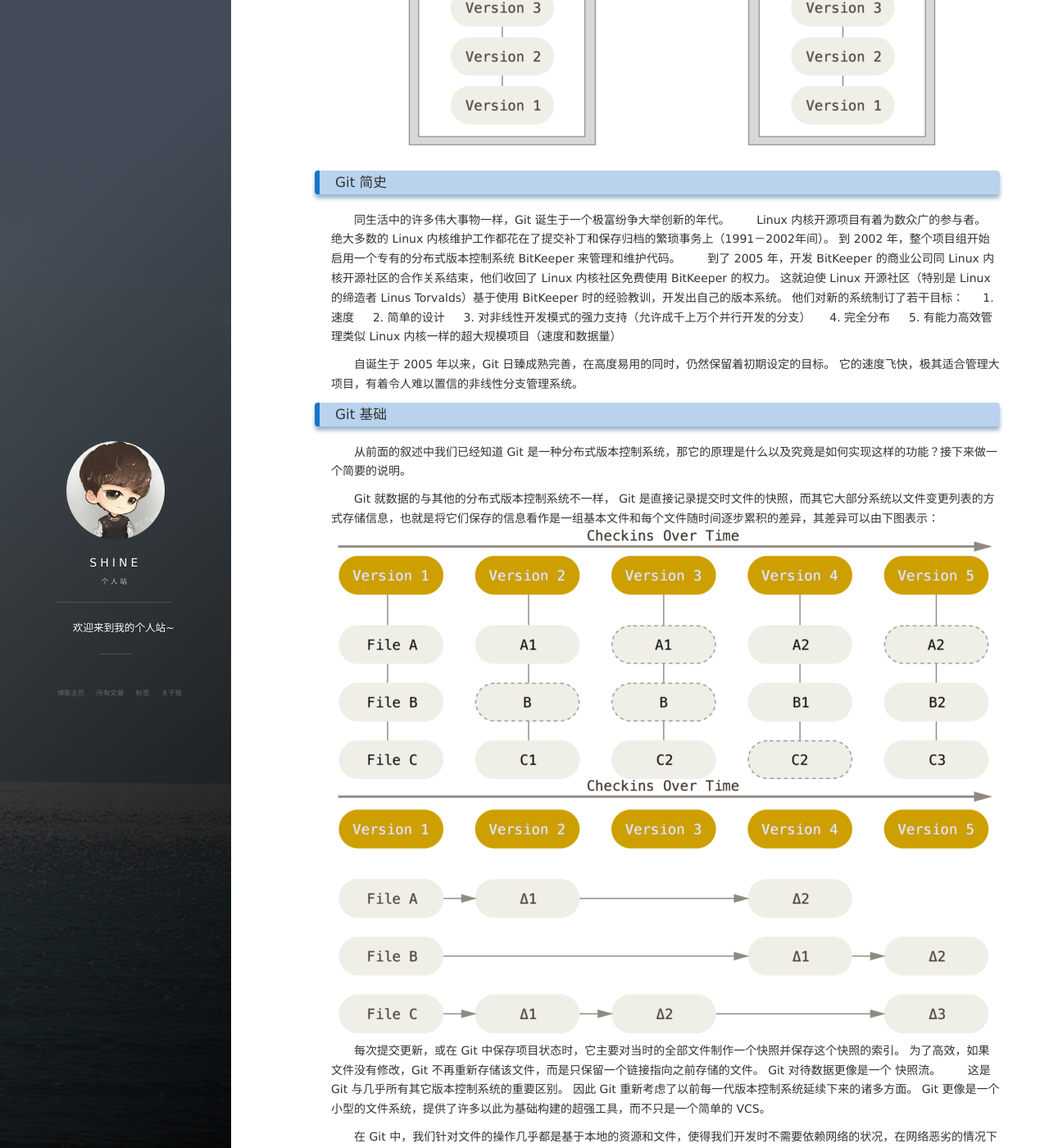
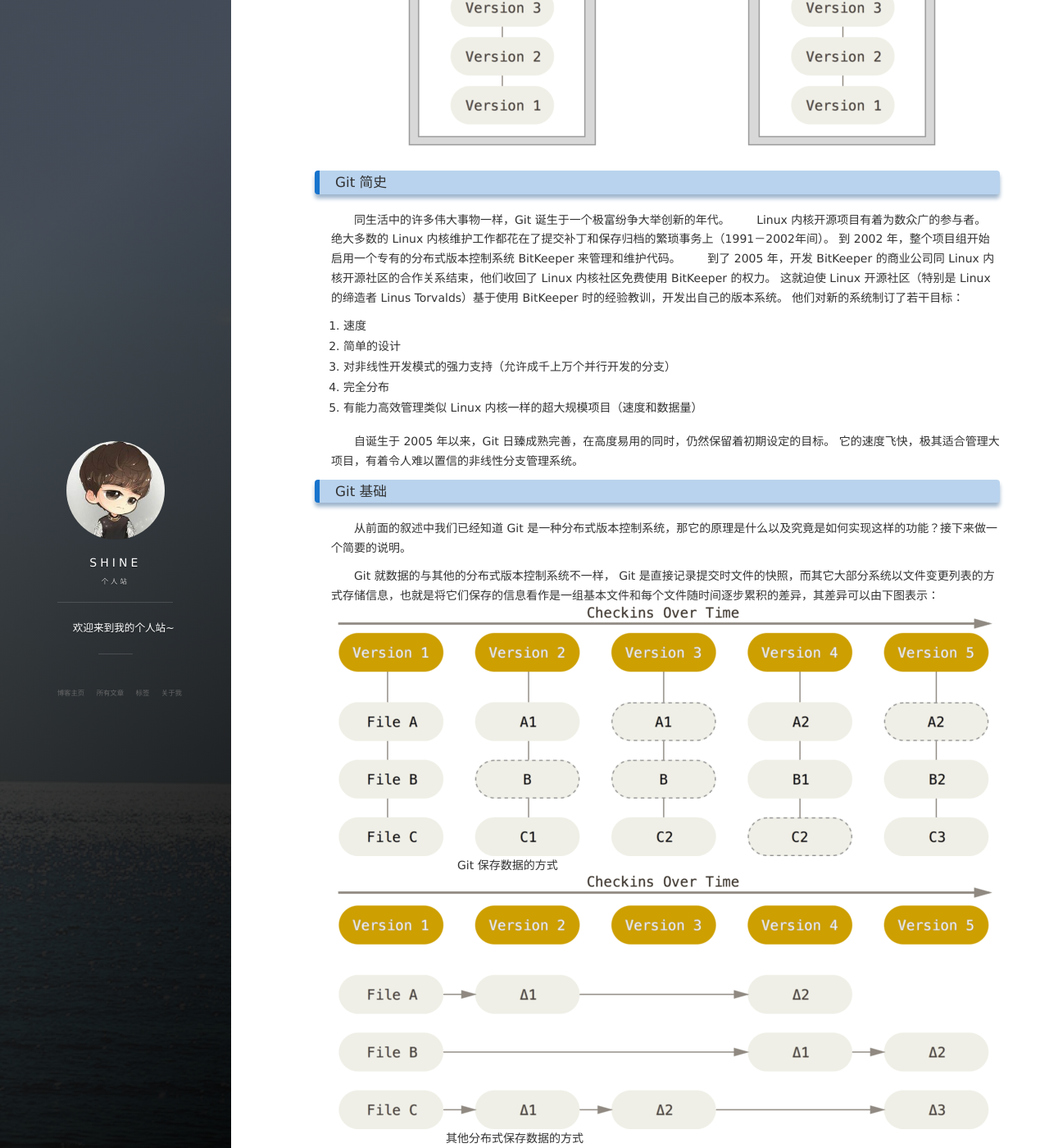
Before and after one commit to LabroShine/LabroShine.github.io, a Jekyll site: the page built from _posts/2018-04-01-一步一步学习Git（一）.md, in a window 1280 px wide and 1400 px high, scrolled down 3378 px. Shown: the whole window at 82% size. Built offline with Jekyll 4.4.1, drawn with Linux system fonts in a browser that asks for light colours; nearby versions of some CDN libraries; comment, search, counter and statistics services are not loaded; some of the changed lines change nothing that is shown; some of the changed text lies outside the part shown.

Commit message:
modify format

````diff
--- a/_posts/2018-04-01-一步一步学习Git（一）.md
+++ b/_posts/2018-04-01-一步一步学习Git（一）.md
@@ -7,7 +7,7 @@
 ---
 
 **写在前面的话：**
-> =====================&emsp;&emsp;***禁止转载***&emsp;&emsp;=========================
+> =====================&emsp;&emsp;&emsp;&emsp;***禁止转载***&emsp;&emsp;&emsp;&emsp;=========================
 
 > 说明：最近在学习 Git 相关的内容，刚刚起步，遇到了太多的不会，查阅了很多的资料，也阅读了许多的博客，有收获也又失落。不得不说，现在的网络太发达了，学习的资料很容易通过互联网获得，这样的情况一方面可以有利于知识的传播，同时也带来了不少的负面影响，比如，网络上的资料质量参差不齐，使得我们需要去花费更多的时间去分辨知识的真伪，浪费了太多的精力。鉴于此，我在学习的过程中将自己的学习过程一步步的记录下来，包括学习内容，查阅的相关资料，学习的思考。一方面加深自己的理解，一方面可以给自己留一份笔记，日后或许能够有用。
 
@@ -50,11 +50,11 @@
 &emsp;&emsp;同生活中的许多伟大事物一样，Git 诞生于一个极富纷争大举创新的年代。
 &emsp;&emsp;Linux 内核开源项目有着为数众广的参与者。 绝大多数的 Linux 内核维护工作都花在了提交补丁和保存归档的繁琐事务上（1991－2002年间）。 到 2002 年，整个项目组开始启用一个专有的分布式版本控制系统 BitKeeper 来管理和维护代码。
 &emsp;&emsp;到了 2005 年，开发 BitKeeper 的商业公司同 Linux 内核开源社区的合作关系结束，他们收回了 Linux 内核社区免费使用 BitKeeper 的权力。 这就迫使 Linux 开源社区（特别是 Linux 的缔造者 Linus Torvalds）基于使用 BitKeeper 时的经验教训，开发出自己的版本系统。 他们对新的系统制订了若干目标：
- &emsp; 1. 速度
- &emsp; 2. 简单的设计
- &emsp; 3. 对非线性开发模式的强力支持（允许成千上万个并行开发的分支）
- &emsp; 4. 完全分布
- &emsp; 5. 有能力高效管理类似 Linux 内核一样的超大规模项目（速度和数据量）
+ 1. 速度
+ 2. 简单的设计
+ 3. 对非线性开发模式的强力支持（允许成千上万个并行开发的分支）
+ 4. 完全分布
+ 5. 有能力高效管理类似 Linux 内核一样的超大规模项目（速度和数据量）
 
 &emsp;&emsp;自诞生于 2005 年以来，Git 日臻成熟完善，在高度易用的同时，仍然保留着初期设定的目标。 它的速度飞快，极其适合管理大项目，有着令人难以置信的非线性分支管理系统。
 
@@ -64,7 +64,9 @@
 
 &emsp;&emsp;Git 就数据的与其他的分布式版本控制系统不一样， Git 是直接记录提交时文件的快照，而其它大部分系统以文件变更列表的方式存储信息，也就是将它们保存的信息看作是一组基本文件和每个文件随时间逐步累积的差异，其差异可以由下图表示：
 ![Git](/images/posts/Blog_03_31_git/snapshots.png)
+&emsp;&emsp;&emsp;&emsp;&emsp;&emsp;&emsp;&emsp;&emsp;&emsp;&emsp;Git 保存数据的方式
 ![Git](/images/posts/Blog_03_31_git/deltas.png)
+&emsp;&emsp;&emsp;&emsp;&emsp;&emsp;&emsp;&emsp;&emsp;&emsp;其他分布式保存数据的方式
 
 &emsp;&emsp;每次提交更新，或在 Git 中保存项目状态时，它主要对当时的全部文件制作一个快照并保存这个快照的索引。 为了高效，如果文件没有修改，Git 不再重新存储该文件，而是只保留一个链接指向之前存储的文件。 Git 对待数据更像是一个 快照流。
 &emsp;&emsp;这是 Git 与几乎所有其它版本控制系统的重要区别。 因此 Git 重新考虑了以前每一代版本控制系统延续下来的诸多方面。 Git 更像是一个小型的文件系统，提供了许多以此为基础构建的超强工具，而不只是一个简单的 VCS。
@@ -74,7 +76,7 @@
 &emsp;&emsp;为了保证数据的完整性，Git 中所有数据在存储前都计算校验和，然后以校验和来引用。 这意味着不可能在 Git 不知情时更改任何文件内容或目录内容。 这个功能建构在 Git 底层，是构成 Git 哲学不可或缺的部分。 若你在传送过程中丢失信息或损坏文件，Git 就能发现。
 &emsp;&emsp;Git 用以计算校验和的机制叫做 SHA-1 散列（hash，哈希）。 这是一个由 40 个十六进制字符（0-9 和 a-f）组成字符串，基于 Git 中文件的内容或目录结构计算出来。 SHA-1 哈希看起来是这样：
 ```
-24b9da6552252987aa493b52f8696cd6d3b00373
+068d2c8af7bcc0371db1d578823144862f59a6bc
 ```
 &emsp;&emsp;Git 中使用这种哈希值的情况很多，你将经常看到这种哈希值。 实际上，Git 数据库中保存的信息都是以文件内容的哈希值来索引，而不是文件名。
 
````
